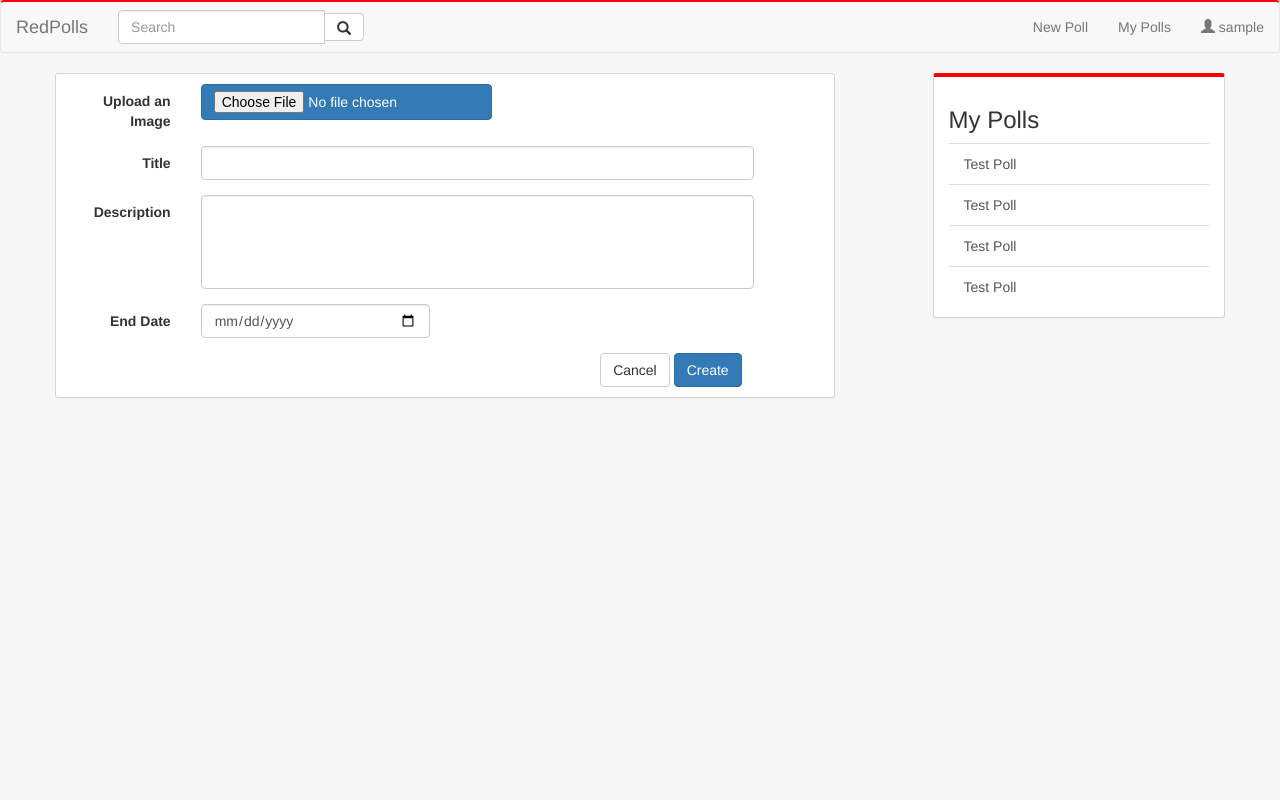
After one commit to thededlier/RedPolls-PollingApp, a PHP site: page /create.php in a window 1280 px wide. The commit adds this page. Run offline with PHP 8.4, Linux system fonts and the light colour scheme; the visitor is signed in with stand-in values (Sample User, id 1).

Commit message:
creation page with img preview

```diff
--- /dev/null
+++ b/create.php
@@ -0,0 +1,116 @@
+<?php
+    include './process/connect.php';
+
+    session_start();
+?>
+
+<html>
+    <head>
+        <meta name="viewport" content="width=device-width, initial-scale=1">
+        <!-- Latest compiled and minified CSS -->
+        <link rel="stylesheet" href="./css/bootstrap.min.css">
+        <!-- Custom stylesheet -->
+        <link rel="stylesheet" href="./css/stylesheet.css">
+    </head>
+    <body>
+        <nav class="navbar navbar-default">
+            <div class="container-fluid">
+                <div class="navbar-header">
+                    <a class="navbar-brand" href="#">RedPolls</a>
+                </div>
+
+                <ul class="nav navbar-nav navbar-right">
+                    <li><a href="./create.php">New Poll</a></li>
+                    <li><a href="#">My Polls</a></li>
+                    <li class="dropdown">
+                        <a href="#" class="dropdown-toggle" data-toggle="dropdown"><span class="glyphicon glyphicon-user"></span> <?php echo $_SESSION["username"] ?></a>
+                        <ul class="dropdown-menu">
+                            <li><a href="#">Settings</a></li>
+                            <li><a href="./process/process_logout.php">Logout</a></li>
+                        </ul>
+                    </li>
+                    <!--<li><a href="#"><span class="glyphicon glyphicon-log-in"></span> Login</a></li>-->
+                </ul>
+
+                <form class="navbar-form navbar-left">
+                    <div class="input-group">
+                        <input type="text" class="form-control" placeholder="Search">
+                        <div class="input-group-btn">
+                            <button class="btn btn-default" type="submit">
+                                <i class="glyphicon glyphicon-search"></i>
+                            </button>
+                        </div>
+                    </div>
+                </form>
+            </div>
+        </nav>
+
+        <div class="container">
+            <div class="row">
+                <div class="col-xs-12 col-sm-8 col-md-8 col-lg-8 panel panel-white">
+                    <form class="form-horizontal">
+                        <div class="form-group">
+                            <label for="upFile" class="control-label col-md-2">Upload an Image</label>
+                            <div class="col-md-9">
+                                <input type="file" accept="image/jpeg, image/png" class="btn btn-primary" id="upFile">
+                            </div>
+                            <img class="img-responsive col-md-9" id="preview">
+                        </div>
+                        <div class="form-group">
+                            <label for="pollTitle" class="control-label col-md-2">Title</label>
+                            <div class="col-md-9">
+                                <input type="text" class="form-control" id="pollTitle">
+                            </div>
+                        </div>
+                        <div class="form-group">
+                            <label for="pollDesc" class="control-label col-md-2">Description</label>
+                            <div class="col-md-9">
+                                <textarea class="form-control" rows=4 id="pollDesc"></textarea>
+                            </div>
+                        </div>
+                        <div class="form-group">
+                            <label for="endDate" class="control-label col-md-2">End Date</label>
+                            <div class="col-md-4">
+                                <input type="date" class="form-control" id="endDate">
+                            </div>
+                        </div>
+                        <div class="col-md-11">
+                            <div class="pull-right">
+                                <button type="submit" class="btn btn-default">Cancel</button>
+                                <button type="submit" class="btn btn-primary">Create</button>
+                            </div>
+                        </div>
+                    </form>
+                </div>
+                <div class="col-sm-3 col-md-3 col-lg-3 col-md-offset-1 col-lg-offset-1 hidden-xs panel panel-white panel-red-top">
+                    <div class="list-group">
+                        <h3>My Polls</h3>
+                        <a href="#" class="list-group-item">Test Poll</a>
+                        <a href="#" class="list-group-item">Test Poll</a>
+                        <a href="#" class="list-group-item">Test Poll</a>
+                        <a href="#" class="list-group-item">Test Poll</a>
+                    </div>
+                </div>
+            </div>
+        </div>
+
+        <!-- jQuery library -->
+        <script src="js/jquery-1.9.1.min.js"></script>
+        <!-- Latest compiled JavaScript -->
+        <script src="./js/bootstrap.min.js"></script>
+
+        <script>
+            document.getElementById("upFile").onchange = function () {
+                var reader = new FileReader();
+
+                reader.onload = function (e) {
+                    // get loaded data and render thumbnail.
+                    document.getElementById("preview").src = e.target.result;
+                };
+
+                // read the image file as a data URL.
+                reader.readAsDataURL(this.files[0]);
+            };
+        </script>
+    </body>
+</html>
--- a/css/stylesheet.css
+++ b/css/stylesheet.css
@@ -2,6 +2,9 @@ body {
     background-color: #f7f7f7;
 }
 
+textarea {
+    resize: none;
+}
 .panel-login {
     margin-top: 10px;
     padding-top: 20px;
@@ -10,8 +13,8 @@ body {
 }
 
 .navbar-default {
-    border-bottom-width: 1px;
-    border-bottom-color: #ff0000;
+    border-top-width: 2px;
+    border-top-color: #ff0000;
 }
 
 .padd-0{
--- /dev/null
+++ b/index.php
@@ -0,0 +1,3 @@
+<?php
+    header("Location: login.php");
+?>
--- /dev/null
+++ b/process/process_logout.php
@@ -0,0 +1,5 @@
+<?php
+    session_start();
+    session_destroy();
+    header("Location: ../index.php");
+?>
--- a/process/process_register.php
+++ b/process/process_register.php
@@ -28,7 +28,7 @@
 		$topics .= $_POST["interestEducation"];
 
     // [START SUBMISSION]
-	$sql = "INSERT INTO users(username, name, email, password)
+	$sql = "INSERT INTO users(name, username, email, password)
 			VALUES('$name', '$user_name', '$email', '$password')";
 
     	if ($conn->query($sql) === TRUE) {
```
Also changed, not shown: dash.php (renamed from dash.html, +9 -3 lines), login.php (renamed from login.html, +5 -5 lines), process/process_login.php (added, +29 -0 lines).
